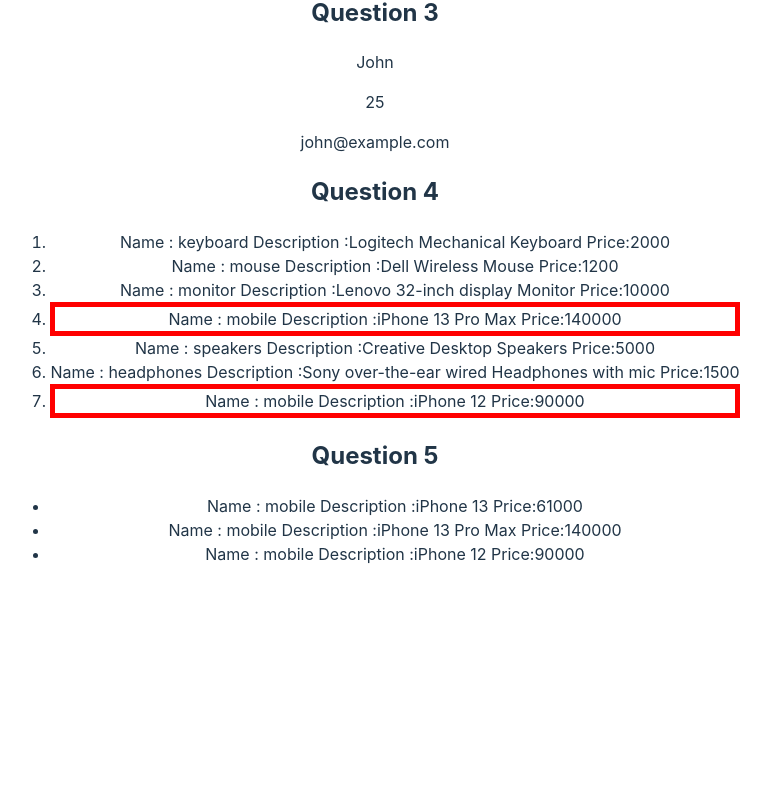
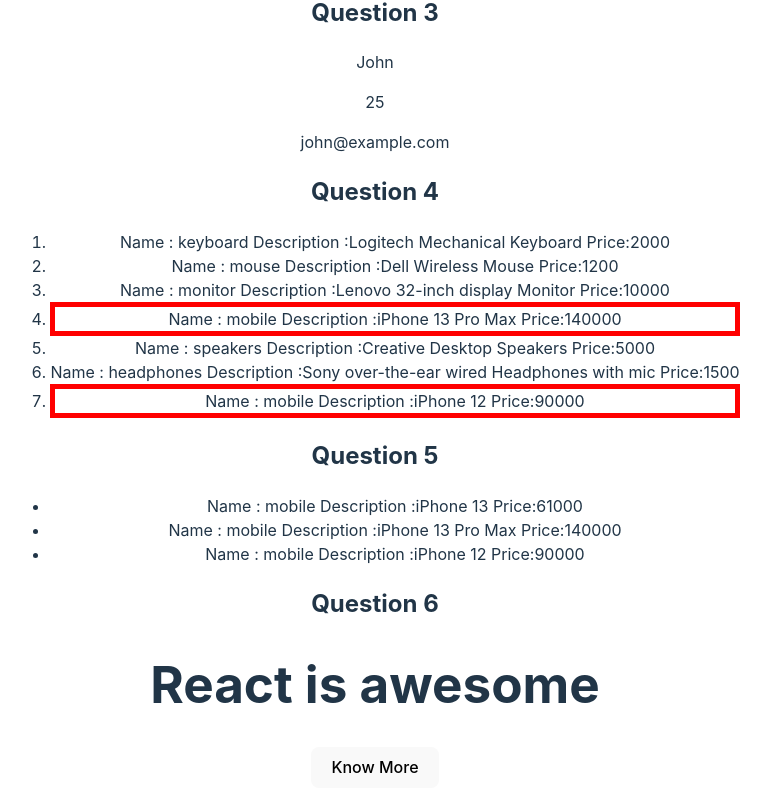
Before and after one commit to yashpatidar17/Neog-React, a React (Vite) app in the folder reactPracticeSet2/reactquestionset2/: page / in a window 1280 px wide. Shown: the part 297-1108 px from the top of the page, without its empty margins (265-1036 px from the left). Before the commit the page ends 911 px from the top, so only its background shows below. Built offline with nearby package versions, Linux system fonts and the light colour scheme.

Commit message:
Add - Question 6 of set 2

```diff
--- a/reactPracticeSet2/reactquestionset2/src/App.jsx
+++ b/reactPracticeSet2/reactquestionset2/src/App.jsx
@@ -6,12 +6,17 @@
 import { Question4 } from "./Question4";
 import { Question5 } from "./Question5";
 import {products2} from "./Products2";
+import { Question6 } from "./Question6";
 
 const userData = {
   name: 'John',
   age: 25,
   email: 'john@example.com',
 }
+
+const title = 'React is awesome'
+const content = 'React is a JavaScript library for building user interfaces.'
+
 function App() {
   return (
 
@@ -21,6 +26,7 @@
       <Userprofile userdata={userData}/>
       <Question4 productlist={products}/>
       <Question5 productlist={products2}/>
+      <Question6 title = {title} content={content}/>
 
     </div>
   );
--- /dev/null
+++ b/reactPracticeSet2/reactquestionset2/src/Question6.jsx
@@ -0,0 +1,20 @@
+import { useState } from "react"
+
+export const Question6 =({title,content})=>{
+    const [show,setshow] = useState(false)
+    const showhandler = ()=>{
+        if(show === false){
+            setshow(true);
+        }else{
+            setshow(false);
+        }
+    }
+    return(
+        <div>
+            <h2>Question 6</h2>
+            <h1>{title}</h1>
+            <button onClick={showhandler}>Know More</button>
+            <p style={{display :  show ? 'block' : 'none'}}>{content}</p>
+        </div>
+    )
+}
```
